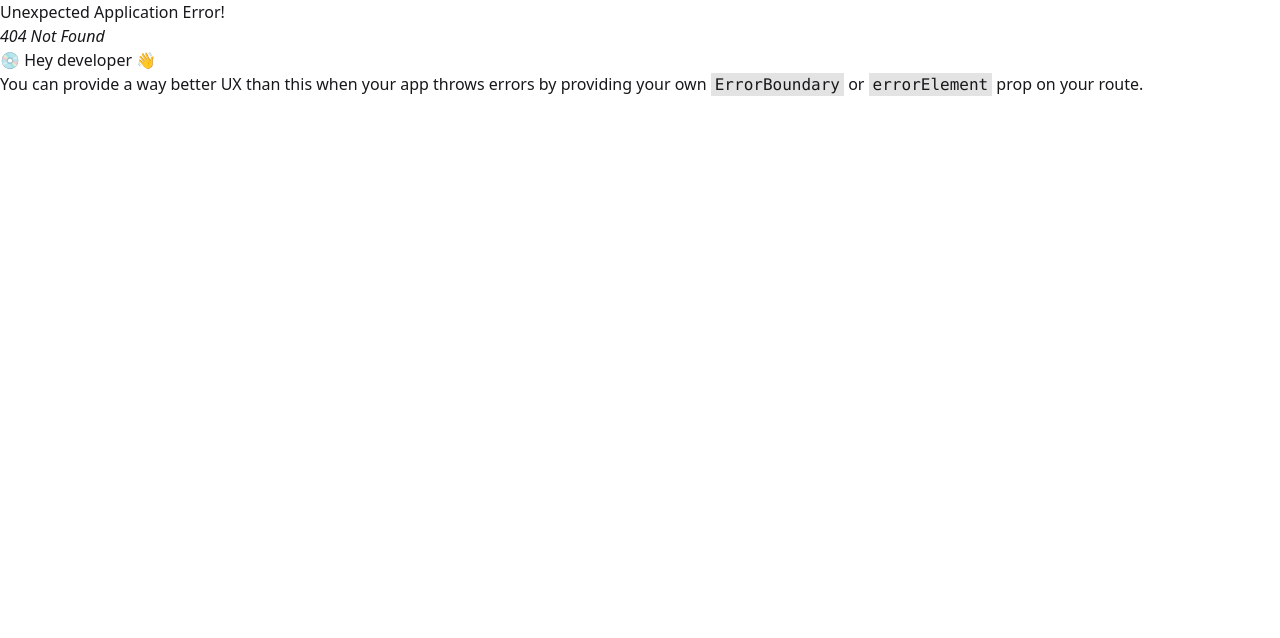
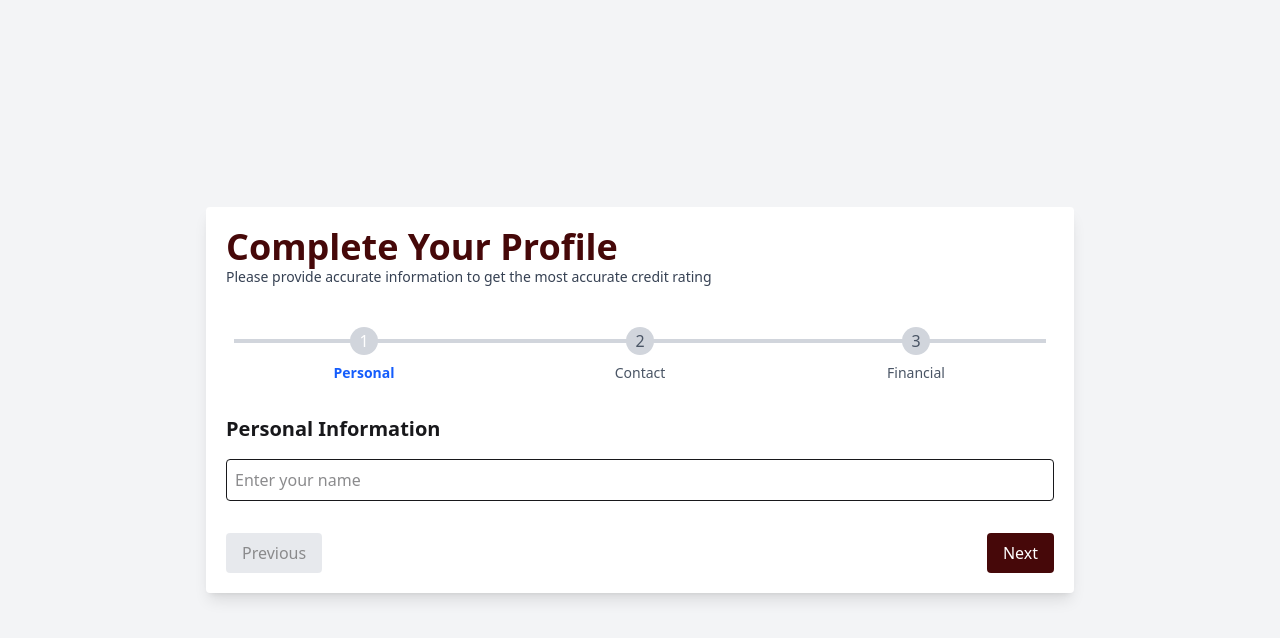
Before and after one commit to murad403/loan-frontend, a React (Vite) app: page /complete-profile in a window 1280 px wide. Before the commit this address had no page. Shown: the top 638 px of the page. Built offline with nearby package versions, Linux system fonts and the light colour scheme.

Commit message:
complete profile steps

```diff
--- a/package.json
+++ b/package.json
@@ -10,6 +10,9 @@
     "preview": "vite preview"
   },
   "dependencies": {
+    "@emotion/react": "^11.14.0",
+    "@emotion/styled": "^11.14.1",
+    "@mui/material": "^7.3.2",
     "@tailwindcss/vite": "^4.1.13",
     "axios": "^1.11.0",
     "lucide": "^0.542.0",
--- a/src/Routes/Router.jsx
+++ b/src/Routes/Router.jsx
@@ -9,6 +9,7 @@ import ProfileRoot from "../Layout/ProfileRoot";
 import PersonalInformation from "../components/profile/PersonalInformation";
 import Security from "../components/profile/Security";
 import LoanStatus from "../components/profile/LoanStatus";
+import CompleteProfile from "../pages/CompleteProfile";
 
 
 const router = createBrowserRouter([
@@ -55,6 +56,10 @@ const router = createBrowserRouter([
     {
         path: "/forgot-password",
         element: <ResetPassword></ResetPassword>
+    },
+    {
+        path: "/complete-profile",
+        element: <CompleteProfile></CompleteProfile>
     }
 ])
 
--- a/src/components/home/HowItWorks.jsx
+++ b/src/components/home/HowItWorks.jsx
@@ -1,5 +1,5 @@
-import React from "react";
 import howItWorksData from "../../data/HowItWorks";
+import {Link} from "react-router-dom";
 
 const HowItWorks = () => {
   return (
@@ -28,7 +28,9 @@ const HowItWorks = () => {
         <div className="bg-[#DBCBB9] p-2 md:p-4 lg:p-6 rounded-lg mt-10 md:mt-16 lg:mt-20 text-center space-y-2 md:space-y-3 lg:space-y-4 py-6 md:py-8 lg:py-12">
           <h2 className="text-2xl md:text-3xl lg:text-4xl text-red-950">Ready to discover your credit potential?</h2>
           <p className="text-gray-700">Get your credit score now and see what credit limit you qualify for. It's quick, <br /> free, and completely transparent.</p>
-          <button className="bg-red-950 text-gray-400 py-2 px-4 rounded-md text-sm cursor-pointer">Get Your Credit Score</button>
+          <Link to={'/complete-profile'}>
+            <button className="bg-red-950 text-gray-400 py-2 px-4 rounded-md text-sm cursor-pointer">Get Your Credit Score</button>
+          </Link>
         </div>
       </div>
     </div>
--- a/src/components/profile/PersonalInformation.jsx
+++ b/src/components/profile/PersonalInformation.jsx
@@ -3,38 +3,55 @@ import { useAuthContext } from "../../providers/AuthProviders";
 import useAxiosPublic from "../../hooks/useAxiosPublic";
 import toast from "react-hot-toast";
 import { MdOutlineEditNote } from "react-icons/md";
+import { useEffect } from "react";
 
 const PersonalInformation = () => {
     const {user} = useAuthContext();
     const [updateProfile, setUpdateProfile] = useState(false);
     const userId = user?._id;
     const axiosPublic = useAxiosPublic();
-    // console.log(user);
+    const [profileInfo, setProfileInfo] = useState({});
+    // console.log(profileInfo);
+    useEffect(() =>{
+        axiosPublic.get(`/api/v1/profile/${userId}`)
+        .then(response =>{
+            // console.log(response?.data?.data);
+            setProfileInfo(response);
+        })
+        .catch(error =>{
+            console.log(error);
+        })
+    }, [userId, axiosPublic])
 
     const handleUpdateProfile = (e) =>{
         e.preventDefault();
         const form = new FormData(e.target);
         const firstName = form.get('first-name');
         const lastName = form.get('last-name');
-        const streetAddress = form.get('street');
+        const address = form.get('street');
         const city = form.get('city');
-        const phoneNumber = form.get("phone");
+        const phone = form.get("phone");
         const state = form.get('state');
         const zipCode = form.get('zip');
-        const updatedUserInformation = {
-            firstName, lastName, streetAddress, city, state, zipCode, phoneNumber
+        const profileInfo = {
+            phone,
+            personalInfo: {
+                firstName, lastName
+            },
+            contactInfo: {
+                address, city, state, zipCode
+            },
+            financialInfo: ""
         }
-        // console.log(updatedUserInformation);
-        axiosPublic.patch(`/api/v1/user/personal-information/${userId}`, {updatedUserInformation})
+        // console.log(profileInfo);
+        axiosPublic.patch(`/api/v1/profile/${userId}`, profileInfo)
            .then(response =>{
-                // console.log(response);
-                localStorage.setItem("user", JSON.stringify(response?.data?.data));
                 toast.success(response?.data?.message);
                 setUpdateProfile(false);
            })
            .catch(error =>{
                 toast.error(error?.response?.data?.message);
-           })
+        })
     }
     return (
         <div>
@@ -46,11 +63,11 @@ const PersonalInformation = () => {
                 <div className='flex flex-col md:flex-row gap-3'>
                     <div className='w-full md:w-1/2'>
                         <label className='text-sm font-medium text-gray-700 block'>First Name</label>
-                        <input disabled={!updateProfile}  name='first-name' defaultValue={user?.personalInformation?.firstName ? user?.personalInformation?.firstName : ""} type="text" className='appearance-none px-4 py-1 outline-none border border-gray-400 w-full rounded-sm text-[15px]' />
+                        <input disabled={!updateProfile}  name='first-name' defaultValue={profileInfo?.data?.data?.personalInfo?.firstName ? profileInfo?.data?.data?.personalInfo?.firstName : ""} type="text" className='appearance-none px-4 py-1 outline-none border border-gray-400 w-full rounded-sm text-[15px]' />
                     </div>
                     <div className='w-full md:w-1/2'>
                         <label className='text-sm font-medium text-gray-700 block'>Last Name</label>
-                        <input disabled={!updateProfile} name='last-name' type="text" defaultValue={user?.personalInformation?.lastName ? user?.personalInformation?.lastName : ""} className='appearance-none px-4 py-1 outline-none border border-gray-400 w-full rounded-sm text-[15px]' />
+                        <input disabled={!updateProfile} name='last-name' type="text" defaultValue={profileInfo?.data?.data?.personalInfo?.firstName ? profileInfo?.data?.data?.personalInfo?.lastName : ""} className='appearance-none px-4 py-1 outline-none border border-gray-400 w-full rounded-sm text-[15px]' />
                     </div>
                 </div>
                 <div className='flex flex-col md:flex-row gap-3'>
@@ -60,25 +77,25 @@ const PersonalInformation = () => {
                     </div>
                     <div className='w-full md:w-1/2'>
                         <label className='text-sm font-medium text-gray-700 block'>Phone Number</label>
-                        <input disabled={!updateProfile} name='phone' type="text" defaultValue={user?.personalInformation?.phoneNumber ? user?.personalInformation?.phoneNumber : ""} className='appearance-none px-4 py-1 outline-none border border-gray-400 w-full rounded-sm text-[15px]'/>
+                        <input disabled={!updateProfile} name='phone' type="number" defaultValue={user?.phone ? user?.phone : ""} className='appearance-none px-4 py-1 outline-none border border-gray-400 w-full rounded-sm text-[15px]'/>
                     </div>
                 </div>
                 <div className='w-full'>
                         <label className='text-sm font-medium text-gray-700 block'>Street Address</label>
-                        <input disabled={!updateProfile} name='street' type="text" defaultValue={user?.personalInformation?.streetAddress ? user?.personalInformation?.streetAddress : ""} className='appearance-none px-4 py-1 outline-none border border-gray-400 w-full rounded-sm text-[15px]' placeholder={"12 street road"} />
+                        <input disabled={!updateProfile} name='street' type="text" defaultValue={profileInfo?.data?.data?.contactInfo?.address ? profileInfo?.data?.data?.contactInfo?.address : ""} className='appearance-none px-4 py-1 outline-none border border-gray-400 w-full rounded-sm text-[15px]' placeholder={"12 street road"} />
                 </div>
                 <div className="grid md:grid-cols-3 gap-3 grid-cols-1">
                     <div>
                         <label className='text-sm font-medium text-gray-700 block'>City</label>
-                        <input disabled={!updateProfile} name='city' type="text" defaultValue={user?.personalInformation?.city ? user?.personalInformation?.city : ""} className='appearance-none px-4 py-1 outline-none border border-gray-400 w-full rounded-sm text-[15px]' placeholder={"New York"} />
+                        <input disabled={!updateProfile} name='city' type="text" defaultValue={profileInfo?.data?.data?.contactInfo?.city ? profileInfo?.data?.data?.contactInfo?.city : ""} className='appearance-none px-4 py-1 outline-none border border-gray-400 w-full rounded-sm text-[15px]' placeholder={"New York"} />
                     </div>
                     <div>
                         <label className='text-sm font-medium text-gray-700 block'>State</label>
-                        <input disabled={!updateProfile} name='state' defaultValue={user?.personalInformation?.state ? user?.personalInformation?.state : ""} type="text" className='appearance-none px-4 py-1 outline-none border border-gray-400 w-full rounded-sm text-[15px]' placeholder={"NY"} />
+                        <input disabled={!updateProfile} name='state' defaultValue={profileInfo?.data?.data?.contactInfo?.state ? profileInfo?.data?.data?.contactInfo?.state : ""} type="text" className='appearance-none px-4 py-1 outline-none border border-gray-400 w-full rounded-sm text-[15px]' placeholder={"NY"} />
                     </div>
                     <div>
                         <label className='text-sm font-medium text-gray-700 block'>ZIP Code</label>
-                        <input disabled={!updateProfile} defaultValue={user?.personalInformation?.zipCode ? user?.personalInformation?.zipCode : ""} name='zip' type="text" className='appearance-none px-4 py-1 outline-none border border-gray-400 w-full rounded-sm text-[15px]' placeholder={"5010"} />
+                        <input disabled={!updateProfile} defaultValue={profileInfo?.data?.data?.contactInfo?.zipCode ? profileInfo?.data?.data?.contactInfo?.zipCode : ""} name='zip' type="text" className='appearance-none px-4 py-1 outline-none border border-gray-400 w-full rounded-sm text-[15px]' placeholder={"5010"} />
                     </div>
                 </div>
                 <div className={`${updateProfile ? "block" : "hidden"}`}>
--- /dev/null
+++ b/src/pages/CompleteProfile.jsx
@@ -0,0 +1,133 @@
+import React, { useState } from "react";
+import { PiArrowElbowRightLight } from "react-icons/pi";
+
+
+// Step 1: Personal Form
+const PersonalForm = () => (
+  <div className="space-y-4">
+    <h2 className="text-xl font-bold">Personal Information</h2>
+    <input
+      type="text"
+      placeholder="Enter your name"
+      className="w-full border p-2 rounded"
+    />
+  </div>
+);
+
+// Step 2: Contact Form
+const ContactForm = () => (
+  <div className="space-y-4">
+    <h2 className="text-xl font-bold">Contact Information</h2>
+    <input
+      type="email"
+      placeholder="Enter your email"
+      className="w-full border p-2 rounded"
+    />
+    <input
+      type="text"
+      placeholder="Enter your phone number"
+      className="w-full border p-2 rounded"
+    />
+  </div>
+);
+
+// Step 3: Financial Form
+const FinancialForm = () => (
+  <div className="space-y-4">
+    <h2 className="text-xl font-bold">Financial Information</h2>
+    <input
+      type="number"
+      placeholder="Enter your salary"
+      className="w-full border p-2 rounded"
+    />
+  </div>
+);
+
+
+
+const CompleteProfile = () => {
+  const [step, setStep] = useState(1);
+  const steps = [
+    { id: 1, label: "Personal", component: <PersonalForm /> },
+    { id: 2, label: "Contact", component: <ContactForm /> },
+    { id: 3, label: "Financial", component: <FinancialForm /> },
+  ];
+
+  return (
+    <div className="bg-gray-100 min-h-screen flex items-center justify-center px-5">
+      <div className="w-full md:w-[80%] lg:w-[70%] bg-white p-5 shadow-lg rounded-sm">
+        <div className="md:mb-10 mb-5">
+            <h2 className="text-2xl md:text-3xl lg:text-4xl text-red-950 font-semibold">Complete Your Profile</h2>
+            <p className="text-sm text-gray-700">Please provide accurate information to get the most accurate credit rating</p>
+        </div>
+      <div className="relative mb-8">
+        {/* Horizontal Line */}
+        <div className="absolute top-3 left-0 right-0 flex justify-between items-center">
+          {steps.slice(0, -1).map((s, index) => (
+            <div
+              key={index}
+              className={`h-1 flex-1 mx-2 ${
+                step > s.id ? "bg-red-950" : "bg-gray-300"
+              } transition-colors duration-300`}
+            />
+          ))}
+        </div>
+
+        {/* Step Circles */}
+        <div className="flex justify-between relative z-10">
+          {steps.map((s) => (
+            <div key={s.id} className="flex flex-col items-center w-full">
+              <div
+                className={`w-7 h-7 flex items-center justify-center rounded-full bg-gray-30 transition-colors duration-300 bg-gray-300
+                ${
+                  step > s.id
+                    ? "bg-red-950 text-white"
+                    : step === s.id
+                    ? "bg-gray-300 text-white"
+                    : "border-gray-400 text-gray-600"
+                }`}
+              >
+                {step > s.id ? (
+                  <PiArrowElbowRightLight />
+                ) : (
+                  s.id
+                )}
+              </div>
+              <p
+                className={`mt-2 text-sm ${
+                  step >= s.id ? "font-bold text-blue-600" : "text-gray-600"
+                }`}
+              >
+                {s.label}
+              </p>
+            </div>
+          ))}
+        </div>
+      </div>
+
+      {/* Render Current Step */}
+      <div className="mb-8">{steps.find((s) => s.id === step).component}</div>
+
+      {/* Buttons */}
+      <div className="flex justify-between">
+        <button
+          onClick={() => setStep((prev) => prev - 1)}
+          disabled={step === 1}
+          className="px-4 py-2 rounded bg-gray-300 disabled:opacity-50"
+        >
+          Previous
+        </button>
+        <button
+          onClick={() => setStep((prev) => prev + 1)}
+          disabled={step === steps.length}
+          className="px-4 py-2 rounded bg-red-950 text-white disabled:opacity-50"
+        >
+          Next
+        </button>
+      </div>
+      </div>
+    </div>
+  );
+};
+
+export default CompleteProfile;
--- a/src/pages/SignIn.jsx
+++ b/src/pages/SignIn.jsx
@@ -33,7 +33,7 @@ const SignIn = () => {
     };
     axiosPublic.post("/api/v1/user/sign-in", { loginUser })
       .then(response =>{
-        // console.log(response?.data?.data);
+        console.log(response);
         localStorage.setItem("user", JSON.stringify(response?.data?.data));
         toast.success(response?.data?.message);
         navigate("/");
--- a/src/pages/SignUp.jsx
+++ b/src/pages/SignUp.jsx
@@ -57,7 +57,7 @@ const SignUp = () => {
                     <div>
                         <label className='text-sm font-semibold text-red-900'>Phone Number</label>
                         <div className="relative">
-                            <input type="text" name='phone' className='w-full appearance-none outline-none border border-gray-200 rounded-sm py-1 px-4 pl-8 text-sm font-medium' placeholder="Enter your phone number" required/>
+                            <input type="number" name='phone' className='w-full appearance-none outline-none border border-gray-200 rounded-sm py-1 px-4 pl-8 text-sm font-medium' placeholder="Enter your phone number" required/>
                             <MdOutlinePhone className="absolute left-3 top-1/2 transform -translate-y-1/2 text-gray-400" />
                         </div>
                     </div>
```
Also changed, not shown: 1 other file (tests, documents, lock files or other folders).
